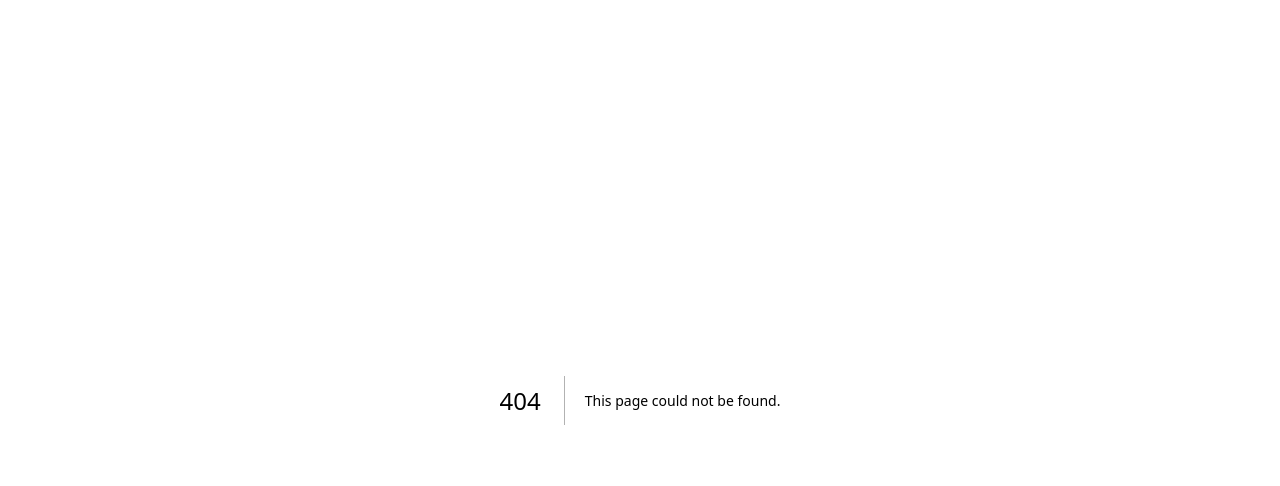
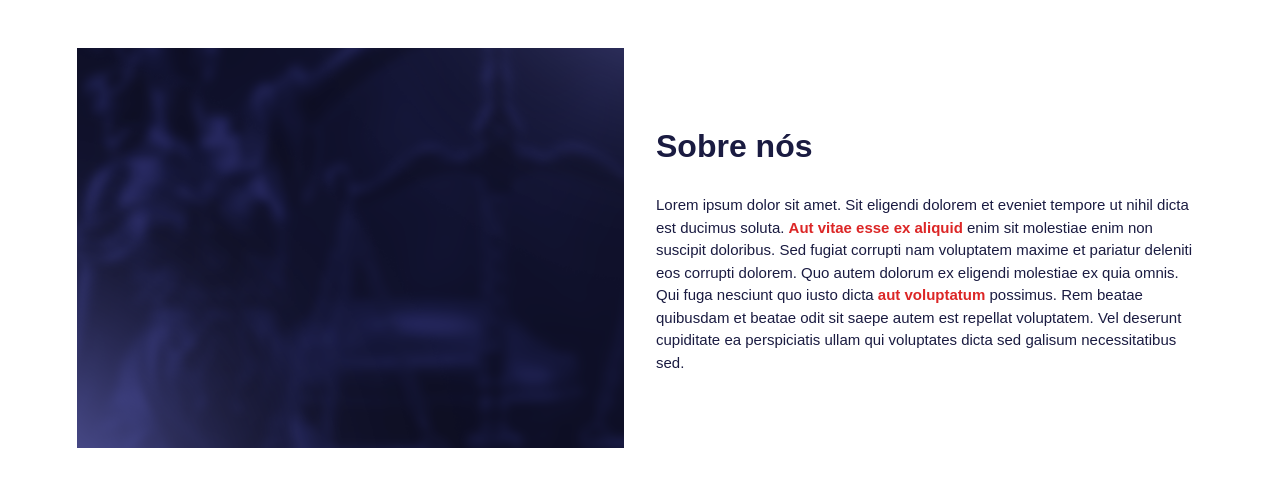
Before and after one commit to InteliJR/valejur, a Next.js app: page /SobreNos in a window 1280 px wide. Before the commit this address had no page. Shown: the top 486 px of the page. Built offline with nearby package versions, Linux system fonts and the light colour scheme.

Commit message:
feat: inclusao Sobre Nós
esse commit inclui a seção sobre nós da valejur, tendo o espaço para a imagem e o texto com negritos em vermelho; seguindo o estilo do figma.

```diff
--- /dev/null
+++ b/pages/SobreNos.js
@@ -0,0 +1,52 @@
+import React from 'react';
+
+const SobreNos = () => {
+  return (
+    <div className="bg-white w-full py-12">
+      {/* Container principal com a mesma largura de Missão, Visão, Valores */}
+      <div className="w-[88%] mx-auto bg-white">
+        <div className="flex flex-col md:flex-row gap-8 items-start">
+          {/* Imagem */}
+          <div className="w-full md:w-1/2">
+            <img
+              src="/backgroundValejur.png"
+              alt="Sobre Nós"
+              className="w-full h-[400px] object-cover"
+            />
+          </div>
+
+          {/* Conteúdo - altura definida para igualar à imagem */}
+          <div className="w-full md:w-1/2 h-[400px] flex flex-col justify-center">
+            <h1 className="text-[32px] font-black font-poppins text-[#1A1B41] mb-6">
+              Sobre nós
+            </h1>
+
+            <div className="text-[15px] font-poppins">
+              <span className="text-[#1A1B41] font-normal">
+                Lorem ipsum dolor sit amet. Sit eligendi dolorem et eveniet tempore ut nihil dicta est ducimus soluta.{' '}
+              </span>
+
+              <span className="text-red-600 font-bold">
+                Aut vitae esse ex aliquid{' '}
+              </span>
+
+              <span className="text-[#1A1B41] font-normal">
+                enim sit molestiae enim non suscipit doloribus. Sed fugiat corrupti nam voluptatem maxime et pariatur deleniti eos corrupti dolorem. Quo autem dolorum ex eligendi molestiae ex quia omnis. Qui fuga nesciunt quo iusto dicta{' '}
+              </span>
+
+              <span className="text-red-600 font-extrabold">
+                aut voluptatum{' '}
+              </span>
+
+              <span className="text-[#1A1B41] font-normal">
+                possimus. Rem beatae quibusdam et beatae odit sit saepe autem est repellat voluptatem. Vel deserunt cupiditate ea perspiciatis ullam qui voluptates dicta sed galisum necessitatibus sed.
+              </span>
+            </div>
+          </div>
+        </div>
+      </div>
+    </div>
+  );
+};
+
+export default SobreNos;
--- a/pages/index.js
+++ b/pages/index.js
@@ -1,12 +1,14 @@
-import Link from 'next/link';
-import { useState } from 'react';
+import Link from "next/link";
+import { useState } from "react";
+import SobreNos from "./SobreNos";
+import MissaoVisaoValores from "./MissaoVisaoValores";
 
 export default function Home() {
-  const [activeSection, setActiveSection] = useState('home');
+  const [activeSection, setActiveSection] = useState("home");
 
   const handleNavigation = (section) => {
     setActiveSection(section);
-    document.getElementById(section).scrollIntoView({ behavior: 'smooth' });
+    document.getElementById(section).scrollIntoView({ behavior: "smooth" });
   };
 
   return (
@@ -19,10 +21,18 @@ export default function Home() {
           </Link>
           <nav>
             <ul>
-              {['Home', 'Sobre nós', 'Serviços', 'Cases e resultados', 'Contato'].map((section) => (
+              {[
+                "Home",
+                "Sobre nós",
+                "Serviços",
+                "Cases e resultados",
+                "Contato",
+              ].map((section) => (
                 <li
                   key={section}
-                  className={activeSection === section.toLowerCase() ? 'active' : ''}
+                  className={
+                    activeSection === section.toLowerCase() ? "active" : ""
+                  }
                   onClick={() => handleNavigation(section.toLowerCase())}
                 >
                   {section}
@@ -34,34 +44,68 @@ export default function Home() {
 
         <main className="hero-content">
           <h1>Excelência Jurídica para Soluções Inteligentes.</h1>
-          <p>Lorem ipsum dolor sit amet. Qui cupiditate quia qui error dolor ut autem quia qui unde autem aut dolor dicta et magni neque. Et accusantium aut.</p>
+          <p>
+            Lorem ipsum dolor sit amet. Qui cupiditate quia qui error dolor ut
+            autem quia qui unde autem aut dolor dicta et magni neque. Et
+            accusantium aut.
+          </p>
           <div className="buttons">
-            <button onClick={() => handleNavigation('contato')}>Entre em contato</button>
-            <button onClick={() => handleNavigation('servicos')}>Conheça nossos serviços</button>
+            <button onClick={() => handleNavigation("contato")}>
+              Entre em contato
+            </button>
+            <button onClick={() => handleNavigation("servicos")}>
+              Conheça nossos serviços
+            </button>
           </div>
         </main>
+      </div>
+
+      {/* Seção Sobre Nós  */}
+      <div id="sobre-nos">
+        <SobreNos />
+      </div>
+
+      {/* Seção Missão, Visão e Valores  */}
+      <div id="missao-visao-valores">
+        <MissaoVisaoValores />
       </div>
 
       {/* Footer */}
       <footer className="footer bg-[#1e2a48] text-white py-8 flex flex-wrap gap-y-4 gap-x-8">
         <div className="footer-column">
           <Link href="/" className="logo">
-      <img src="/logoValejur.png" alt="VALEJUR Logo" className="w-36 mb-4" />
+            <img
+              src="/logoValejur.png"
+              alt="VALEJUR Logo"
+              className="w-36 mb-4"
+            />
           </Link>
           <p>CNPJ: 33.219.414/0001-65</p>
           <div className="flex items-center gap-2">
             <img src="/mail.png" alt="Email" className="w-4 h-4" />
-      <a href="mailto:email@email.com" className="hover:underline">email@email.com</a>
+            <a href="mailto:email@email.com" className="hover:underline">
+              email@email.com
+            </a>
           </div>
           <div className="flex items-center gap-2">
             <img src="/phone.png" alt="Telefone" className="w-4 h-4" />
-      <a href="tel:+55123456789" className="hover:underline">12 3456 789</a>
+            <a href="tel:+55123456789" className="hover:underline">
+              12 3456 789
+            </a>
           </div>
           <div className="flex gap-4 mt-4">
-      <a href="https://www.linkedin.com/company/valejur/?originalSubdomain=br" target="_blank" rel="noopener noreferrer">
+            <a
+              href="https://www.linkedin.com/company/valejur/?originalSubdomain=br"
+              target="_blank"
+              rel="noopener noreferrer"
+            >
               <img src="/linkedin.png" alt="LinkedIn" className="w-8 h-8" />
             </a>
-      <a href="https://www.facebook.com/ValeJur/?locale=pt_BR" target="_blank" rel="noopener noreferrer">
+            <a
+              href="https://www.facebook.com/ValeJur/?locale=pt_BR"
+              target="_blank"
+              rel="noopener noreferrer"
+            >
               <img src="/facebook.png" alt="Facebook" className="w-8 h-8" />
             </a>
           </div>
@@ -70,23 +114,51 @@ export default function Home() {
         <div className="footer-column">
           <h4 className="text-lg font-bold mb-2">Mapa do site</h4>
           <ul className="space-y-2">
-      <li><Link href="#home" className="hover:underline">Home</Link></li>
-      <li><Link href="#sobre-nos" className="hover:underline">Sobre nós</Link></li>
-      <li><Link href="#servicos" className="hover:underline">Serviços</Link></li>
-      <li><Link href="#cases-e-resultados" className="hover:underline">Cases e Resultados</Link></li>
+            <li>
+              <Link href="#home" className="hover:underline">
+                Home
+              </Link>
+            </li>
+            <li>
+              <Link href="#sobre-nos" className="hover:underline">
+                Sobre nós
+              </Link>
+            </li>
+            <li>
+              <Link href="#servicos" className="hover:underline">
+                Serviços
+              </Link>
+            </li>
+            <li>
+              <Link href="#cases-e-resultados" className="hover:underline">
+                Cases e Resultados
+              </Link>
+            </li>
           </ul>
         </div>
 
         <div className="footer-column">
           <h4 className="text-lg font-bold mb-2">Instagram</h4>
-    <a href="https://www.instagram.com/ej.valejur/" target="_blank" rel="noopener noreferrer">
-      <img src="/instagram-feed-sample.png" alt="Instagram Feed" className="w-full rounded-md mt-4" />
+          <a
+            href="https://www.instagram.com/ej.valejur/"
+            target="_blank"
+            rel="noopener noreferrer"
+          >
+            <img
+              src="/instagram-feed-sample.png"
+              alt="Instagram Feed"
+              className="w-full rounded-md mt-4"
+            />
           </a>
         </div>
 
         <div className="footer-column footer-column-wide">
           <h4 className="text-lg font-bold mb-2">Onde estamos</h4>
-    <p>Rua Dom Bosco 284, Lorena, São Paulo<br />12600-100, BR</p>
+          <p>
+            Rua Dom Bosco 284, Lorena, São Paulo
+            <br />
+            12600-100, BR
+          </p>
           <iframe
             src="https://www.google.com/maps/embed?pb=!1m18!1m12!1m3!1d3679.861771303627!2d-45.1220589!3d-22.733378599999998!2m3!1f0!2f0!3f0!3m2!1i1024!2i768!4f13.1!3m3!1m2!1s0x94ccc8e86da3b593%3A0x400550af63927cf1!2sR.%20Dom%20B%C3%B4sco%2C%20284%20-%20Centro%2C%20Lorena%20-%20SP%2C%2012600-100!5e0!3m2!1spt-BR!2sbr!4v1730821446042!5m2!1spt-BR!2sbr"
             className="w-full h-64 mt-4 border-2 border-red-600 rounded-md" /* Borda menor */
@@ -96,8 +168,6 @@ export default function Home() {
           ></iframe>
         </div>
       </footer>
-
-
     </>
   );
 }
```
Also changed, not shown: package.json (+6 -5 lines), 1 other file (tests, documents, lock files or other folders). Lines whose indentation alone changed are shown as unchanged.
